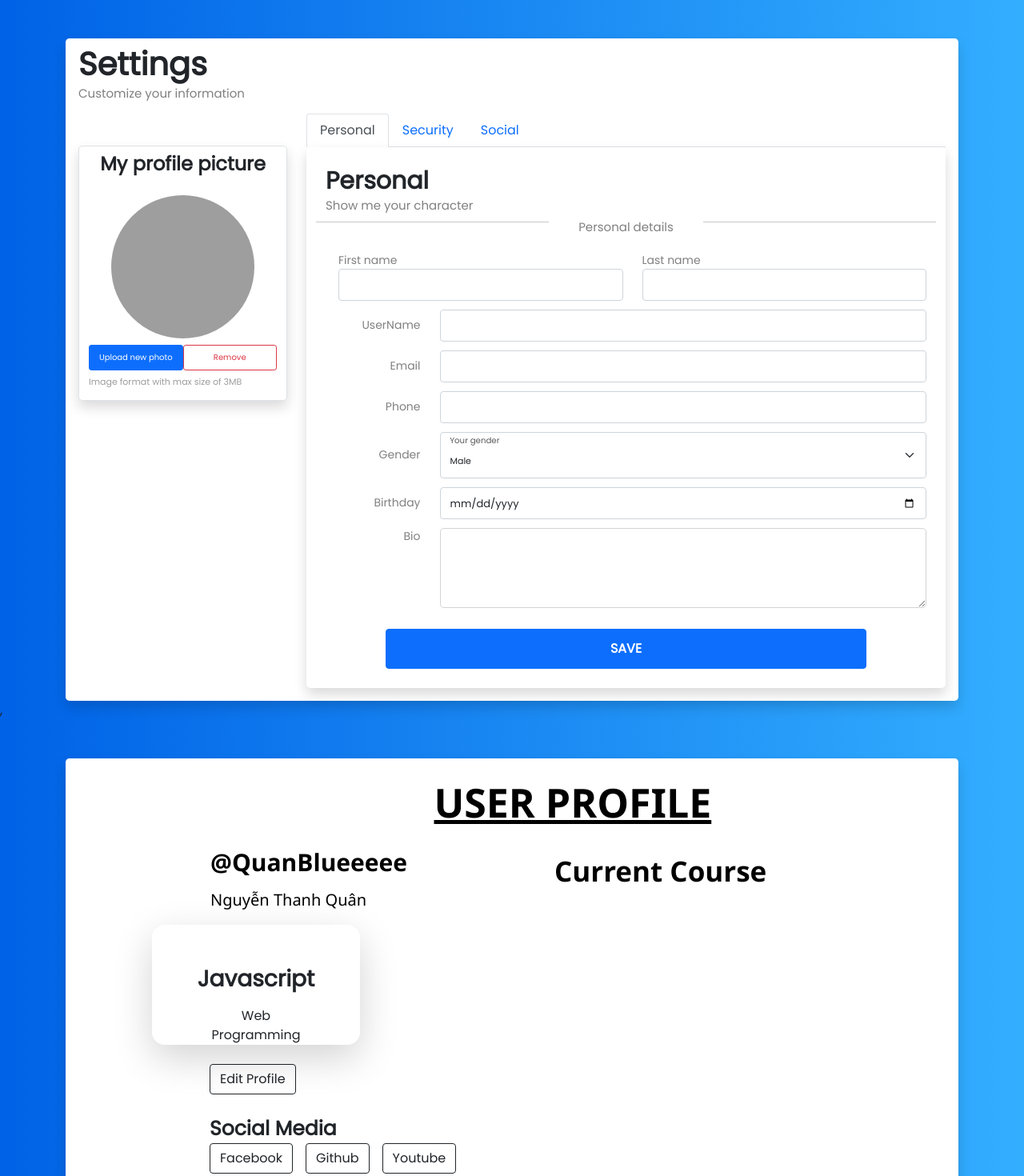
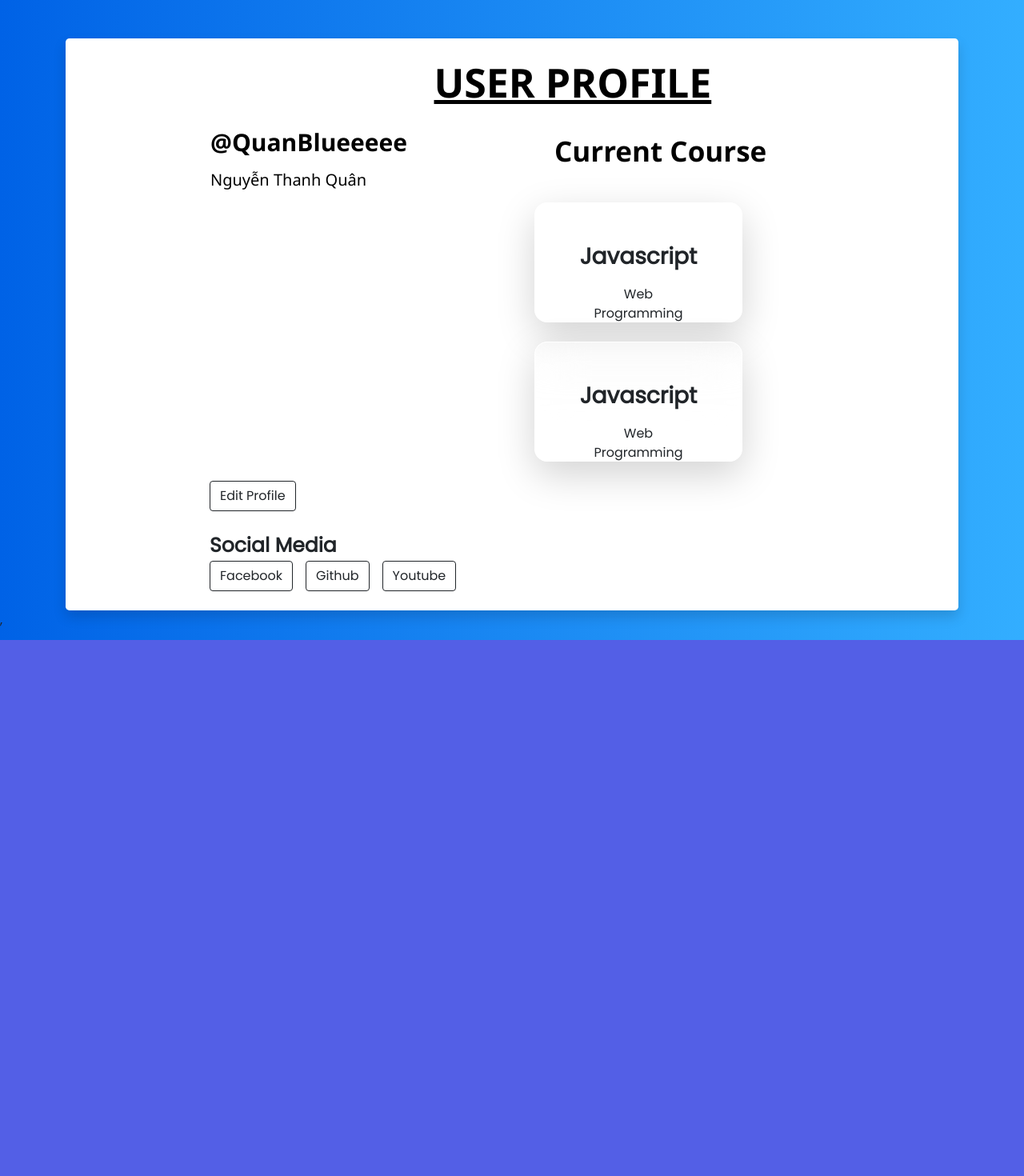
Before and after one commit to tristanhuyanhngo/IntroSE_CoursesRoadmap, a React (Create React App) app in the folder source/: page / in a window 1280 px wide. Shown: the top 1470 px of the page at 80% size. After the commit the page ends 800 px from the top, so only its background shows below. Built offline with nearby package versions, Linux system fonts and the light colour scheme; no server answers; the database is empty; grey boxes are pictures that could not be loaded.

Commit message:
pull merge

```diff
--- a/source/src/components/Profile/Profile.js
+++ b/source/src/components/Profile/Profile.js
@@ -25,13 +25,9 @@ function Profile(params) {
                                 <div className="d-flex justify-content-start card-subtitle mb-3">
                                     <CourseStateLabel currState={'Current'}/>
                                 </div>
+                                    <span><CourseCard courseName={'Javascript'} category={'Web Programming'}/></span>
+                                    <span><CourseCard courseName={'Javascript'} category={'Web Programming'}/></span>
                             </div>
-                            <div className="col">
-                                <div className="col">
-                                    <CourseCard courseName={'Javascript'} category={'Web Programming'}/>
-                                </div>
-                            </div>
-
                         </div>
 
 
--- a/source/src/index.js
+++ b/source/src/index.js
@@ -17,7 +17,7 @@ import Story_page from './components/Story/Story_page'
 
 ReactDOM.render(
   <React.StrictMode>
-    <Setting_account />,
+    {/* <Setting_account />, */}
     {/* <User_manage/>, */}
     {/* <Course_manage />, */}
     {/* <Admin_page /> */}
```
Also changed, not shown: 1 other file (tests, documents, lock files or other folders).
